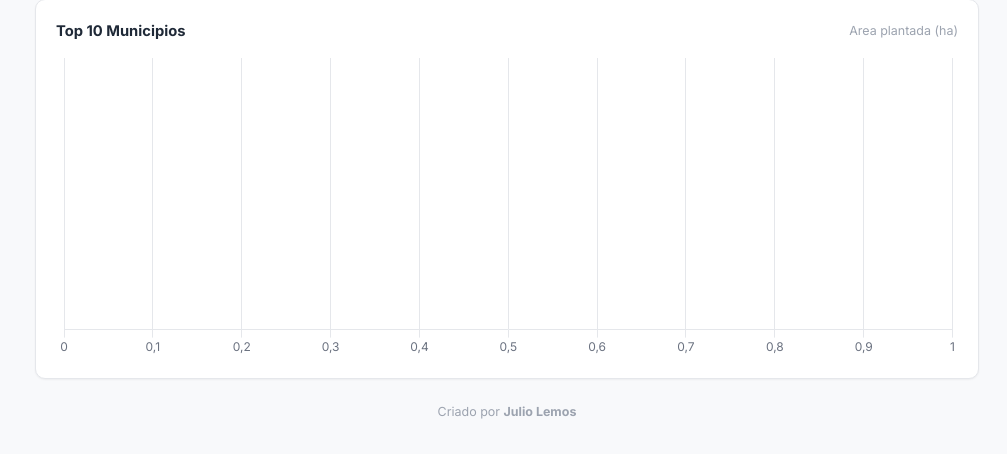
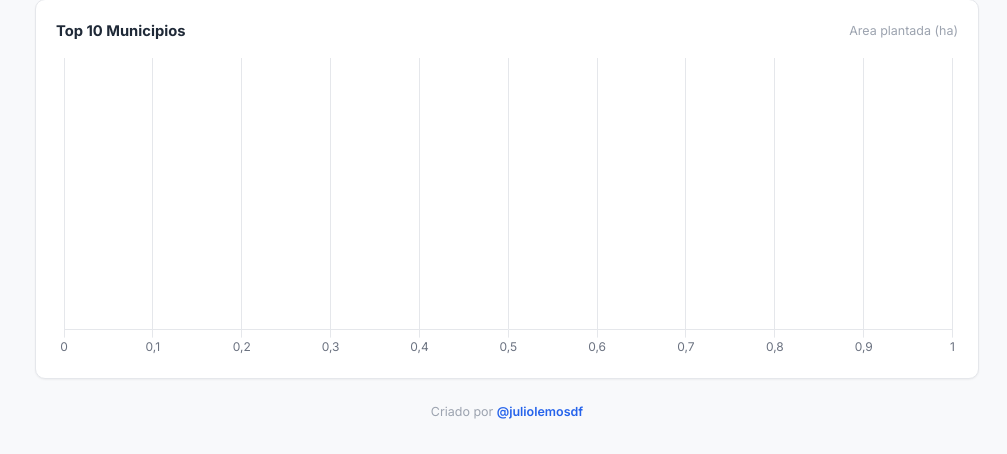
Before and after one commit to jc2x7/DataSemente, a PHP site: page / in a window 1280 px wide. Shown: the part 1280-1734 px from the top of the page, without its empty margins (273-1280 px from the left). Run offline with PHP 8.4, Linux system fonts and the light colour scheme; data that the repository does not hold is empty.

Commit message:
fix: footer credit updated to @juliolemosdf
https://claude.ai/code/session_01Hzqo76Da9CqRJZ9Hu2snZX

```diff
--- a/index.php
+++ b/index.php
@@ -377,7 +377,7 @@
 
         <!-- Footer -->
         <div style="text-align:center; padding:24px 0 8px; font-size:0.78rem; color:#9ca3af;">
-            Criado por <strong>Julio Lemos</strong>
+            Criado por <a href="https://github.com/juliolemosdf" target="_blank" style="color:#2563eb;text-decoration:none;font-weight:600;">@juliolemosdf</a>
         </div>
 
     </main>
```
